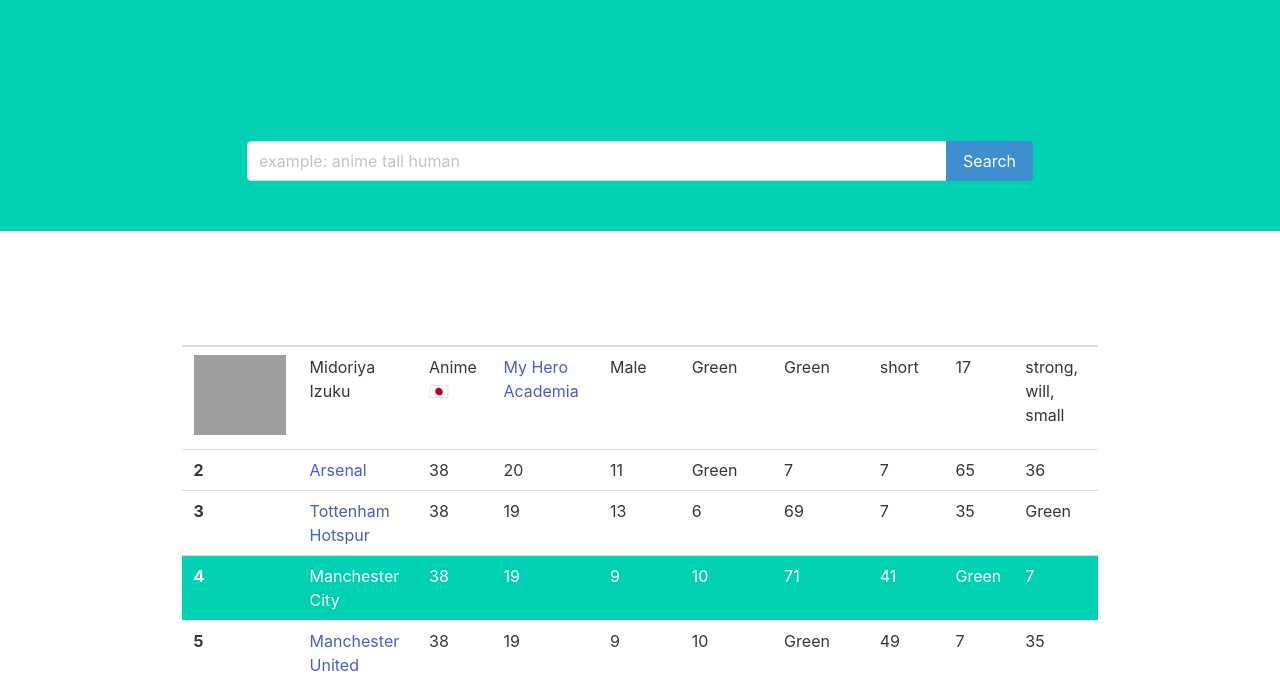
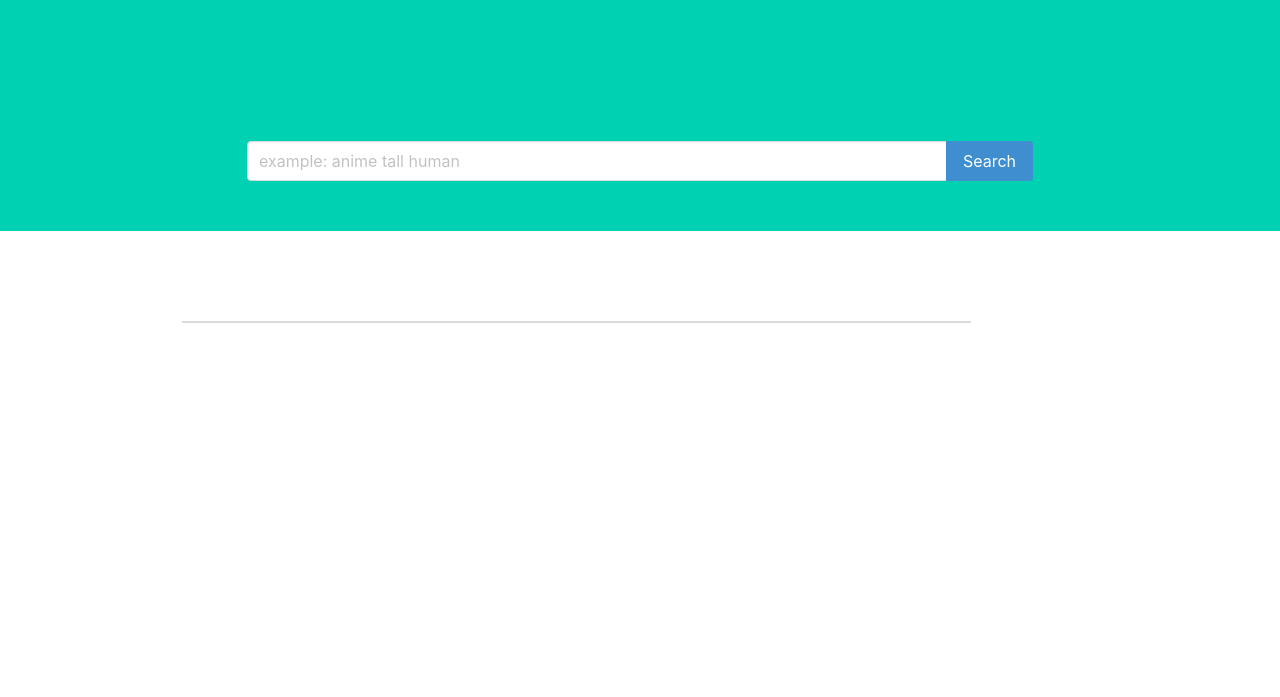
Before and after one commit to lepasq/cosplay-filter, a website with bundled scripts: page index.html in a window 1280 px wide. Shown: the part 268-965 px from the top of the page. After the commit the page ends 800 px from the top, so only its background shows below. Built offline with nearby package versions, Linux system fonts and the light colour scheme; grey boxes are pictures that could not be loaded.

Commit message:
Clean up html code and package.json

```diff
--- a/index.html
+++ b/index.html
@@ -34,11 +34,8 @@
                         <a class="navbar-item">
                             Add Character
                         </a>
-                        <a class="navbar-item">
-                            Documentation
-                        </a>
                         <span class="navbar-item">
-              <a href="http://www.github.com/lepasq/cosplay-database" class="button is-primary is-inverted">
+              <a href="http://www.github.com/lepasq/cosplay-filter" class="button is-primary is-inverted">
                 <span class="icon">
                   <i class="fab fa-github"></i>
                 </span>
@@ -100,72 +97,11 @@
                     </tr>
                     </thead>
                     <tbody id="table-body">
-                    <tr>
-                        <th><a href="https://cdn.anisearch.de/images/character/cover/full/56/56572.jpg"><img class="table-image" src="https://cdn.anisearch.de/images/character/cover/full/56/56572.jpg" alt="Midoriya"></a></th>
-                        <td>Midoriya Izuku</td>
-                        <td>Anime 🇯🇵</td>
-                        <td><a href="https://en.wikipedia.org/wiki/My_Hero_Academia">My Hero Academia</a></td>
-                        <td>Male</td>
-                        <td>Green</td>
-                        <td>Green</td>
-                        <td>short</td>
-                        <td>17</td>
-                        <td>strong, will, small</td>
-                    </tr>
-                    <tr>
-                        <th>2</th>
-                        <td><a href="https://en.wikipedia.org/wiki/Arsenal_F.C." title="Arsenal F.C.">Arsenal</a></td>
-                        <td>38</td>
-                        <td>20</td>
-                        <td>11</td>
-                        <td>Green</td>
-                        <td>7</td>
-                        <td>7</td>
-                        <td>65</td>
-                        <td>36</td>
-                    </tr>
-                    <tr>
-                        <th>3</th>
-                        <td><a href="https://en.wikipedia.org/wiki/Tottenham_Hotspur_F.C." title="Tottenham Hotspur F.C.">Tottenham Hotspur</a></td>
-                        <td>38</td>
-                        <td>19</td>
-                        <td>13</td>
-                        <td>6</td>
-                        <td>69</td>
-                        <td>7</td>
-                        <td>35</td>
-                        <td>Green</td>
-                    </tr>
-                    <tr class="is-selected">
-                        <th>4</th>
-                        <td><a href="https://en.wikipedia.org/wiki/Manchester_City_F.C." title="Manchester City F.C.">Manchester City</a></td>
-                        <td>38</td>
-                        <td>19</td>
-                        <td>9</td>
-                        <td>10</td>
-                        <td>71</td>
-                        <td>41</td>
-                        <td>Green</td>
-                        <td>7</td>
-                    </tr>
-                    <tr>
-                        <th>5</th>
-                        <td><a href="https://en.wikipedia.org/wiki/Manchester_United_F.C." title="Manchester United F.C.">Manchester United</a></td>
-                        <td>38</td>
-                        <td>19</td>
-                        <td>9</td>
-                        <td>10</td>
-                        <td>Green</td>
-                        <td>49</td>
-                        <td>7</td>
-                        <td>35</td>
-                    </tr>
                     </tbody>
                 </table>
             </div>
         </div>
     </div>
 </div>
-
 </body>
 </html>
```
Also changed, not shown: 1 other file.
